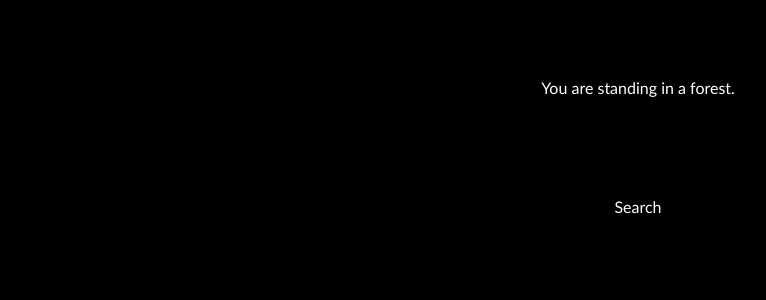
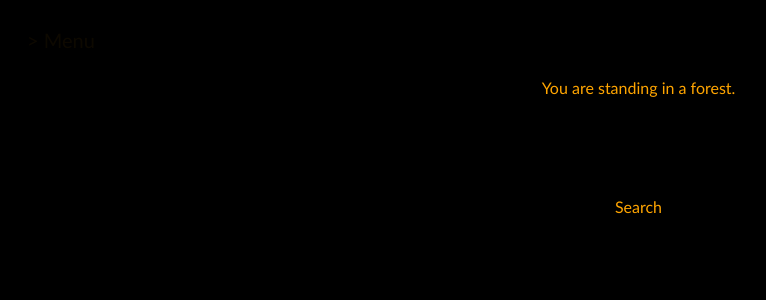
Before and after one commit to jhuggett/game, a Next.js app: page / in a window 1280 px wide. Shown: the top 300 px of the page, without its empty margins (2-768 px from the left). Built offline with nearby package versions, Linux system fonts and the light colour scheme.

Commit message:
added sidebar menu

```diff
--- a/pages/_app.tsx
+++ b/pages/_app.tsx
@@ -5,7 +5,7 @@ function App({ Component, pageProps }) {
   return (
     <ThemeProvider theme={theme}>
       <Background />
-      <Component {...pageProps} />
+      <Component theme={theme} {...pageProps} />
     </ThemeProvider>
     )
 }
@@ -20,7 +20,7 @@ interface Theme {
   font: string
 }
 
-const theme: Theme = {
+let theme: Theme = {
   primary: "white",
   background: "black",
   font: `"Trebuchet MS", Helvetica, sans-serif`
--- a/pages/index.tsx
+++ b/pages/index.tsx
@@ -6,13 +6,18 @@ import { ActionHandler } from '../events'
 
 
 
-export default function Home() {
+export default function Home(props) {
   const actionHandler = useRef(new ActionHandler())
 
   const [output, setOutput] = useState<string>('')
   const [actions, setActions] = useState<string[]>([])
 
+  const [sidebarOpen, setSidebarOpen] = useState<boolean>(true)
+
+
   useEffect(() => {
+
+    props.theme.primary = 'orange'
 
     if (output == '') {
       actionHandler.current.setActions()
@@ -34,7 +39,18 @@ export default function Home() {
 
   return (
     <>
-      <PageHeader></PageHeader>
+      <HorizontalStack>
+        <Sidebar isOpen={sidebarOpen}>
+
+        </Sidebar>
+
+        <MainSection>
+          <PageHeader>
+            <OptionsButton onClick={() => {setSidebarOpen(!sidebarOpen)}} >
+              {!sidebarOpen ? '< Collapse menu' : '> Menu'}
+            </OptionsButton>
+          </PageHeader>
+
           <Body>
             <Output>
               {output}
@@ -43,12 +59,52 @@ export default function Home() {
               <SelectList inputs={actions} setChosen={act} />
             </Input>
           </Body>
+
           <Footer></Footer>
+        </MainSection>
+      </HorizontalStack>
     </>
   )
 }
 
+interface SidebarProps {
+  isOpen: boolean
+}
+
+const HorizontalStack = styled.div`
+  display: flex;
+`
+
+const MainSection = styled.div`
+  flex-grow: 100;
+`
+
+const Sidebar = styled.div<SidebarProps>`
+  transition: 0.3s ease-out;
+  opacity: ${props => props.isOpen ? '0' : '.33'};
+  height: 100vh;
+  width: ${props => props.isOpen ? '0%' : '250px'};
+  border-right: 0.1em solid ${props => props.isOpen ? props.theme.background : props.theme.primary};
+`
+
+const OptionsButton = styled.div`
+  user-select: none;
+  color: ${props => props.theme.primary};
+  font-family: ${props => props.theme.font};
+  font-size: 1.25em;
+  padding: 1em 1em 1em 1em;
+  opacity: .05;
+  transition: 0.3s ease-out;
+  :hover {
+    opacity: 1;
+    color: ${props => props.theme.primary};
+    cursor: pointer;
+    transition: 0.3s ease-out;
+  }
+`
+
 const PageHeader = styled.div`
+  display: flex;
   height: 20px;
 `
 
```
Lines whose indentation alone changed are shown as unchanged.
